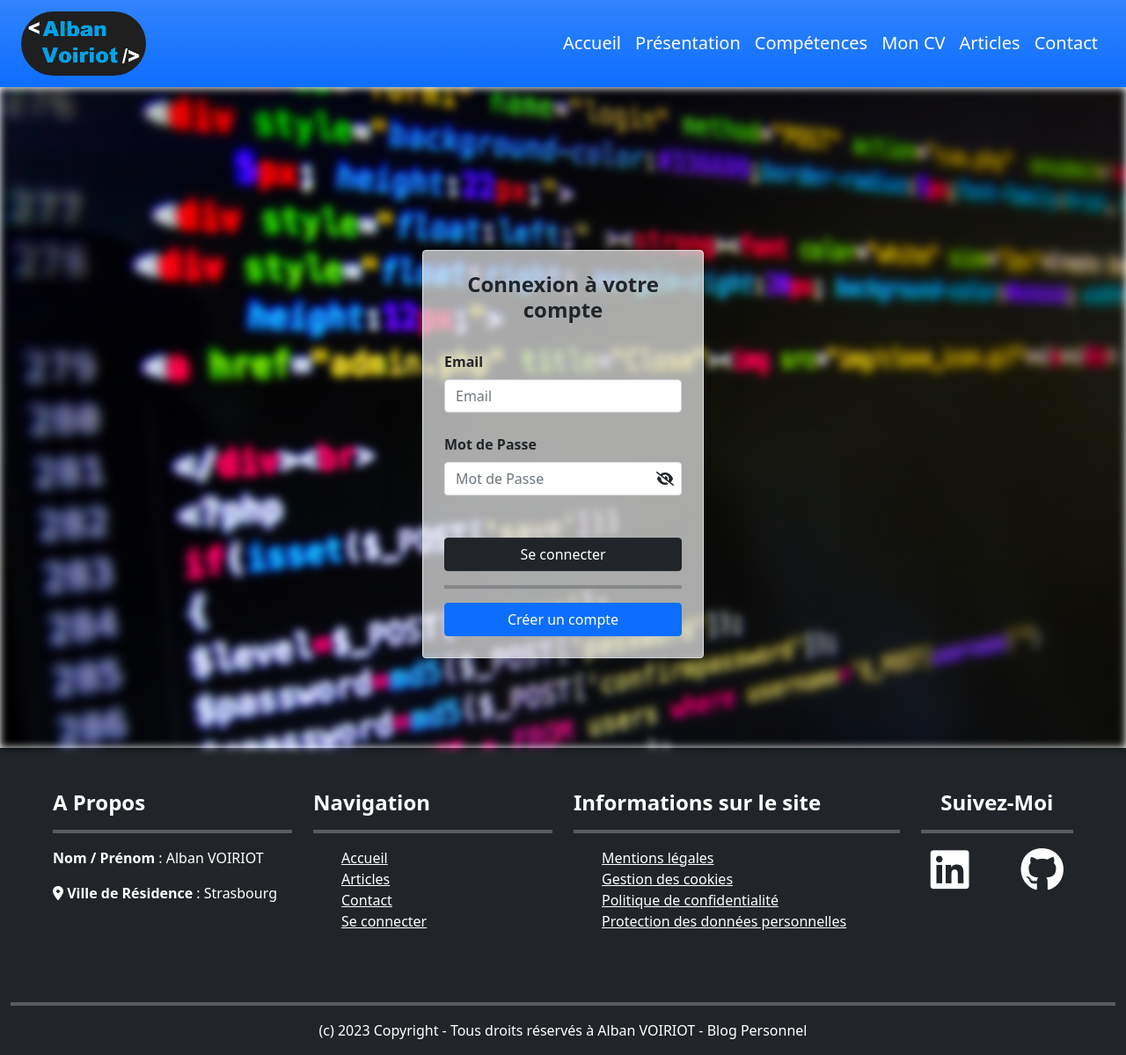
After one commit to Alban2001/ProjetBlogPHP, a PHP site: page /templates/connexion.php in a window 1280 px wide. The commit adds this page. Shown: the whole page at 88% size. Run offline with PHP 8.4, Linux system fonts and the light colour scheme; some libraries are stand-ins or nearby versions.

Commit message:
Implementation and finishing of the Users Connexion Page

```diff
--- /dev/null
+++ b/public/scripts/connexion.js
@@ -0,0 +1,28 @@
+// Fichier JavaScript de la page connexion
+
+const eyeOpened = document.getElementById("eye-opened");
+const eyeClosed = document.getElementById("eye-closed");
+const inputPassword = document.getElementById("input-password-connexion");
+
+// Fonction permettant d'afficher ou de cacher le mot de passe dans le champ de connexion
+function afficherCacherMdp(element1, type1, element2, type2) {
+  element1.onclick = () => {
+    if (element1.classList.contains("d-block")) {
+      element1.classList.remove("d-block");
+      element1.classList.add("d-none");
+      inputPassword.setAttribute("type", type1);
+      element2.classList.add("d-block");
+      element2.classList.remove("d-none");
+    } else {
+      element1.classList.add("d-block");
+      element1.classList.remove("d-none");
+      inputPassword.setAttribute("type", type2);
+      element2.classList.remove("d-block");
+      element2.classList.add("d-none");
+    }
+  };
+}
+// Cacher le mot de passe
+afficherCacherMdp(eyeClosed, "text", eyeOpened, "password");
+// Afficher le mot de passe
+afficherCacherMdp(eyeOpened, "password", eyeClosed, "text");
--- a/public/style/style.css
+++ b/public/style/style.css
@@ -151,6 +151,47 @@ section#cv {
   background: rgb(3, 5, 115);
 }
 
+/************* CONNEXION ****************/
+.div-connexion-bg {
+  background-image: url("../images/fond-ecran.jpg");
+  background-position: center;
+  background-repeat: no-repeat;
+  background-size: cover;
+  filter: blur(5px);
+  height: 750px;
+}
+
+.div-connexion {
+  background-color: rgba(255, 255, 255);
+  background-color: rgba(255, 255, 255, 0.65);
+  position: absolute;
+  top: 50%;
+  left: 50%;
+  transform: translate(-50%, -65%);
+  width: 80%;
+  z-index: 1;
+}
+
+.fa-eye,
+.fa-eye-slash {
+  cursor: pointer;
+}
+
+/************* ERREUR ****************/
+section#erreur {
+  height: 500px;
+  position: relative;
+}
+
+.div-erreur {
+  position: absolute;
+  top: 50%;
+  left: 0;
+  transform: translate(0%, -50%);
+  width: 100%;
+  z-index: 1;
+}
+
 @media screen and (min-width: 768px) {
   /************* ACCUEIL ****************/
 
@@ -230,4 +271,16 @@ section#cv {
     top: 5px;
     transform: skewY(-10deg);
   }
+
+  /************* CONNEXION ****************/
+  .div-connexion {
+    width: 25%;
+    transform: translate(-50%, -25%);
+  }
+
+  /************* ERREUR ****************/
+  .div-erreur {
+    transform: translate(10%, -50%);
+    width: 80%;
+  }
 }
--- /dev/null
+++ b/templates/connexion.php
@@ -0,0 +1,44 @@
+<?php $title = "Connexion"; ?>
+
+<?php ob_start(); ?>
+
+<div class="div-connexion-bg">
+</div>
+<section>
+    <div class="container">
+        <div class="row">
+            <div class="col">
+                <div class="div-connexion p-4 border rounded shadow-lg fw-bold">
+                    <h1 class="fs-4 fw-bold text-center">Connexion à votre compte</h1>
+                    <br>
+                    <?php if (isset($_POST["btnConnecter"])) { ?>
+                        <div class="bg-danger text-white fw-bold p-3">
+                            Erreur : votre adresse mail ou mot de passe est incorrect !
+                        </div>
+                    <?php } ?>
+                    <form action="index.php?action=retourConnexion" method="POST">
+                        <label for="email" class="form-label">Email</label>
+                        <input class="form-control" type="email" name="email" placeholder="Email" /><br>
+                        <label for="email" class="form-label">Mot de Passe</label>
+                        <div class="d-flex align-items-center bg-white border border-1 rounded">
+                            <input id="input-password-connexion" class="form-control w-100 border-0" type="password"
+                                name="password" placeholder="Mot de Passe" />
+                            <i id="eye-closed" class="d-block fa-sharp fa-solid fa-eye-slash p-2"></i>
+                            <i id="eye-opened" class="d-none fa-solid fa-eye p-2"></i>
+                        </div>
+                        <br><br>
+                        <input class="btn btn-dark w-100" type="submit" name="btnConnecter" value="Se connecter" />
+                        <hr class="border border-2 border-dark">
+                        <a href="#" class="btn btn-primary w-100">Créer un compte</a>
+                    </form>
+                </div>
+            </div>
+        </div>
+    </div>
+</section>
+
+<script type="text/javascript" src="scripts/connexion.js"></script>
+
+<?php $content = ob_get_clean(); ?>
+
+<?php include_once(__DIR__ . "/layout.php"); ?>
--- a/templates/footer.php
+++ b/templates/footer.php
@@ -1,5 +1,4 @@
 <!--- VUE PARTIELLE : FOOTER --->
-
 <footer id="footer" class="bg-dark text-white">
     <div class="container-fluid">
         <div class="row p-4 p-md-5">
@@ -14,10 +13,14 @@
                 <h4 class="text-center text-md-start fw-bold">Navigation</h4>
                 <hr class="border border-2 border-white">
                 <ul class="list-navigation">
-                    <li><a class="text-white" href="">Accueil</a></li>
+                    <li><a class="text-white" href="index.php">Accueil</a></li>
                     <li><a class="text-white" href="#">Articles</a></li>
                     <li><a class="text-white" href="#contact">Contact</a></li>
-                    <li><a class="text-white" href="">Se connecter</a></li>
+                    <?php if (isset($_SESSION["role"])) { ?>
+                    <li><a class="text-white" href="index.php?action=deconnexion">Se déconnecter</a></li>
+                    <?php } else { ?>
+                    <li><a class="text-white" href="index.php?action=connexion">Se connecter</a></li>
+                    <?php } ?>
                 </ul>
             </div>
             <div class="col-12 col-md-4 mb-4 mb-md-0 text-center text-md-start">
@@ -31,9 +34,9 @@
                 </ul>
             </div>
             <div class="col-12 col-md-2">
-                <h4 class="text-center text-md-start fw-bold">Suivez-Moi</h4>
+                <h4 class="text-center fw-bold">Suivez-Moi</h4>
                 <hr class="border border-2 border-white">
-                <div class="d-flex flex-row justify-content-evenly justify-content-md-start">
+                <div class="d-flex flex-row justify-content-evenly">
                     <a class="me-md-5" href="https://www.linkedin.com/in/alban-voiriot-aa69b820b/">
                         <i class="fa-brands fa-linkedin text-white logo-reseaux"></i>
                     </a>
--- a/templates/header.php
+++ b/templates/header.php
@@ -1,5 +1,5 @@
 <!--- VUE PARTIELLE : HEADER + NAV --->
-
+<?php session_start(); ?>
 <header>
   <div class="container-fluid">
     <div class="row">
@@ -14,7 +14,7 @@
             <div class="collapse navbar-collapse justify-content-end" id="navbarNav">
               <ul class="navbar-nav text-center">
                 <li class="nav-item">
-                  <a class="nav-link text-white fs-5 active" aria-current="page" href="#accueil">Accueil</a>
+                  <a class="nav-link text-white fs-5 active" aria-current="page" href="index.php">Accueil</a>
                 </li>
                 <li class="nav-item">
                   <a class="nav-link text-white fs-5" href="#presentation">Présentation</a>
@@ -28,6 +28,11 @@
                 <li class="nav-item">
                   <a class="nav-link text-white fs-5" href="#">Articles</a>
                 </li>
+                <?php if (isset($_SESSION["role"])) { ?>
+                <li class="nav-item">
+                  <a class="nav-link text-white fs-5" href="#">Gestion des articles</a>
+                </li>
+                <?php } ?>
                 <li class="nav-item">
                   <a class="nav-link text-white fs-5" href="#contact">Contact</a>
                 </li>
```
Also changed, not shown: public/index.php (+37 -3 lines), src/Lib/DatabaseConnection.php (added, +19 -0 lines), src/Models/User.php (added, +92 -0 lines), src/Models/UserManager.php (added, +47 -0 lines), src/controllers/HomeController.php (+3 -5 lines), src/controllers/UserController.php (added, +42 -0 lines), templates/erreur.php (added, +20 -0 lines).
